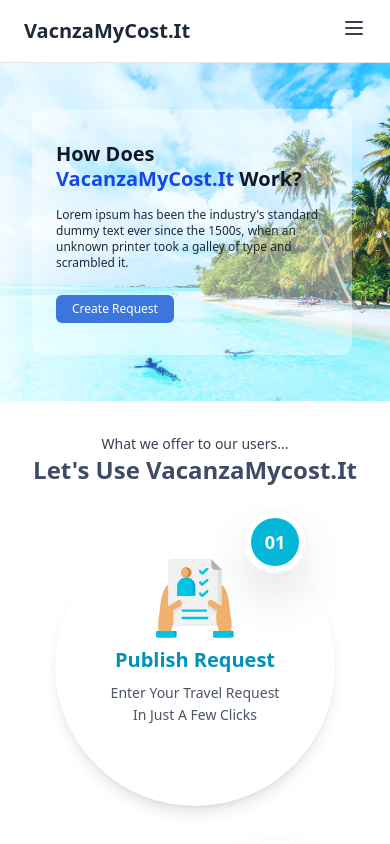
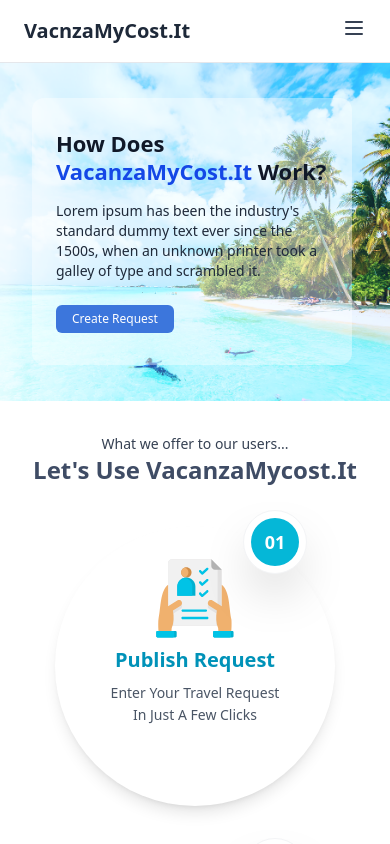
Before and after one commit to MohammedRasif/FreWork, a React (Vite) app: page / in a window 390 px wide. Shown: the top 844 px of the page. Built offline with nearby package versions, Linux system fonts and the light colour scheme.

Commit message:
create some new

```diff
--- a/src/Pages/Home/Agencies.jsx
+++ b/src/Pages/Home/Agencies.jsx
@@ -4,7 +4,7 @@ const Agencies = () => {
   const publishedData = [
     {
       id: 1,
-      image: "https://res.cloudinary.com/dfsu0cuvb/image/upload/v1737529176/samples/balloons.jpg",
+      image: "https://res.cloudinary.com/dfsu0cuvb/image/upload/v1737529180/cld-sample-4.jpg",
       title: "Some Amazing Title Here",
       description: "Lorem ipsum dolor sit amet, alina adipisci elite. Egestas elementum enim netus amet turpis lectus.",
       location: "Museums",
@@ -12,7 +12,7 @@ const Agencies = () => {
     },
     {
       id: 2,
-      image: "https://res.cloudinary.com/dfsu0cuvb/image/upload/v1737529170/samples/landscapes/nature-mountains.jpg",
+      image: "https://res.cloudinary.com/dfsu0cuvb/image/upload/v1737529180/cld-sample-3.jpg",
       title: "Another Amazing Place",
       description: "Lorem ipsum dolor sit amet, alina adipisci elite. Egestas elementum enim netus amet turpis lectus.",
       location: "Beach Resort",
--- a/src/Pages/Home/Banner.jsx
+++ b/src/Pages/Home/Banner.jsx
@@ -26,10 +26,10 @@ const Banner = () => {
             transition={{ duration: 0.8, ease: "easeOut" }}
           >
             <div className="px-6 py-8 sm:px-8 sm:py-10 md:px-10 md:py-12 text-left">
-              <h1 className="text-xl sm:text-3xl md:text-4xl lg:text-5xl font-bold text-gray-900 leading-tight">
+              <h1 className="text-[22px] sm:text-3xl md:text-4xl lg:text-5xl font-bold text-gray-900 leading-tight">
                 How Does <span className="text-blue-700">VacanzaMyCost.It</span> Work?
               </h1>
-              <p className="mt-4 text-xs sm:text-base md:text-lg lg:text-xl text-gray-800">
+              <p className="mt-4 text-sm font-medium sm:text-base md:text-lg lg:text-xl text-gray-800">
                 Lorem ipsum has been the industry's standard dummy text ever since the 1500s, when an unknown printer took a galley of type and scrambled it.
               </p>
               <button className="mt-6 sm:mt-8 bg-[#3C76DC] hover:bg-blue-600 text-white font-medium py-1.5 px-4 sm:py-2.5 sm:px-8 rounded-md transition-colors text-xs sm:text-base md:text-lg">
```
